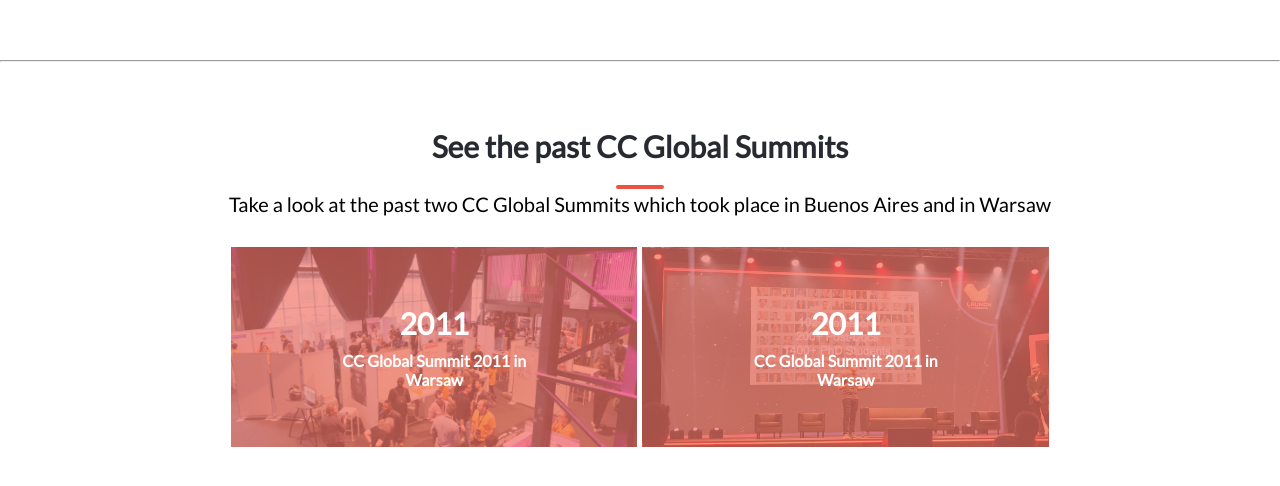
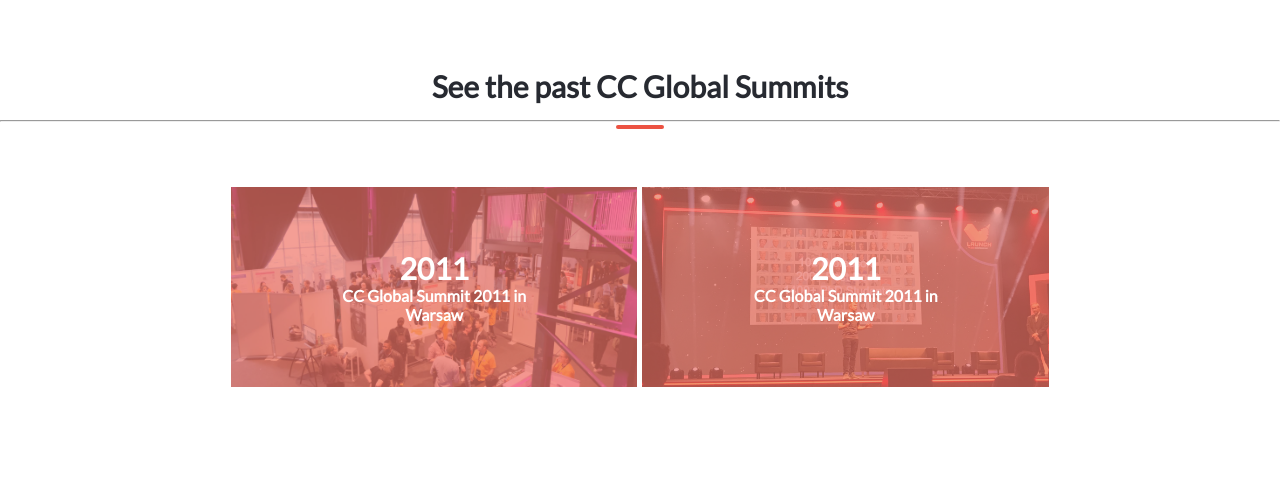
Before and after one commit to RileyManda/conference-website, a website with bundled scripts: page about.html in a window 1280 px wide. Shown: the part 1419-1905 px from the top of the page. Built offline with nearby package versions, Linux system fonts and the light colour scheme.

Commit message:
Adjusted past-section card font and removed additional h1 tag

```diff
--- a/about.css
+++ b/about.css
@@ -315,22 +315,30 @@
   justify-content: center;
   background-color: var(--white-color);
   height: 80vh;
-  margin-top: -100px;
+  margin-top: -180px;
 }
 
 .past-container {
   margin: 0 10px 10px;
 }
 
-.past-container h1 {
-  position: relative;
+.past-container h2 {
   font-style: normal;
   font-size: 30px;
   color: var(--dark-color);
   text-align: center;
   margin-bottom: 5px;
   padding: 1rem;
-  margin-top: -350px;
+  margin-top: -100px;
+}
+
+.past-container p {
+  color: var(--white-color);
+}
+
+.past-container h3 {
+  color: var(--white-color);
+  font-size: 30px;
 }
 
 /* program content */
--- a/about.html
+++ b/about.html
@@ -103,7 +103,7 @@
         <section id="past-section">
             <hr class="full-width-divider" />
             <div class="past-container">
-                <h1>See the past CC Global Summits</h1>
+                <h2>See the past CC Global Summits</h2>
                 <div class="section-indicator"></div>
                 <p class="description">Take a look at the past two CC Global Summits which took place in Buenos Aires and in Warsaw</p>
                 <div id="past-content" class="past-content">
--- a/api/about/summit.js
+++ b/api/about/summit.js
@@ -7,7 +7,7 @@
   const cardHTML = `
     <div class="card-container">
       <div class="card-content">
-          <h2>${year}</h2>
+          <h3>${year}</h3>
           <p>${location}</p>
       </div>
       <img src="${image}" alt="${alt}">
```
